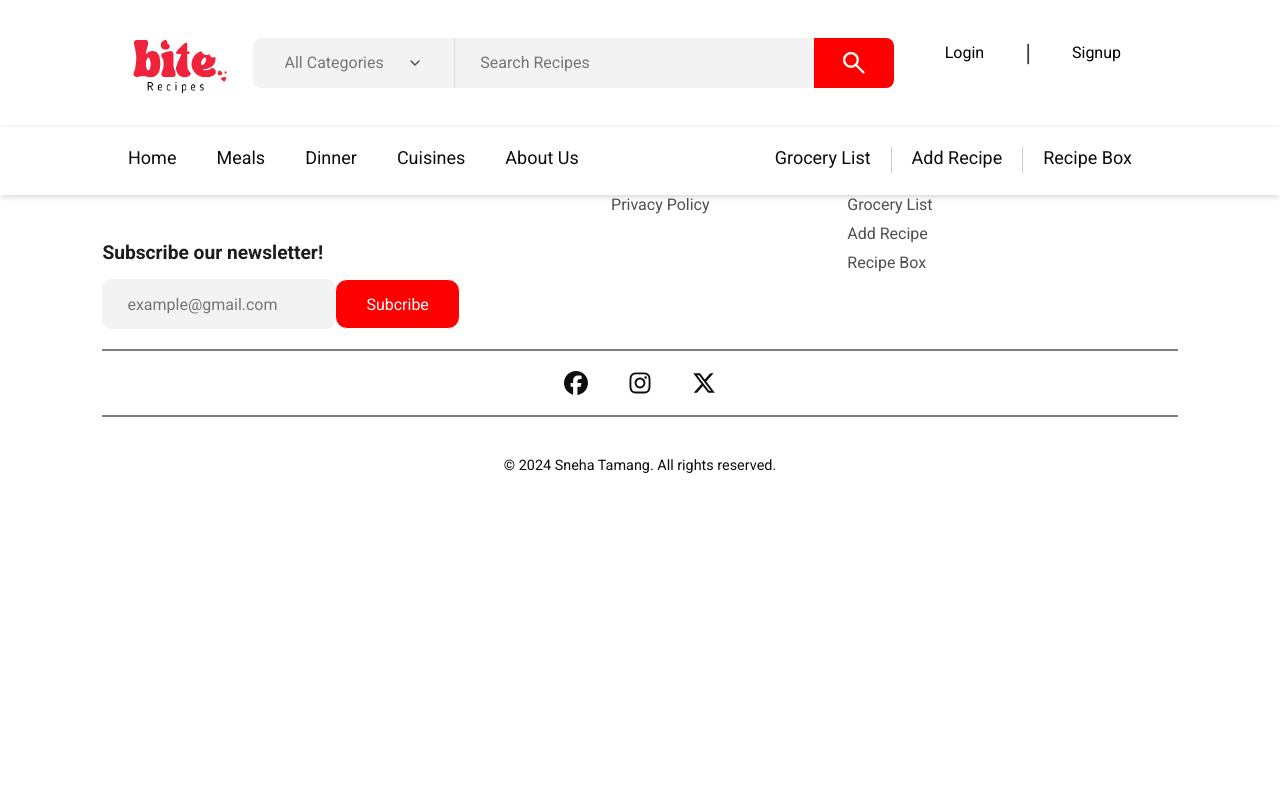
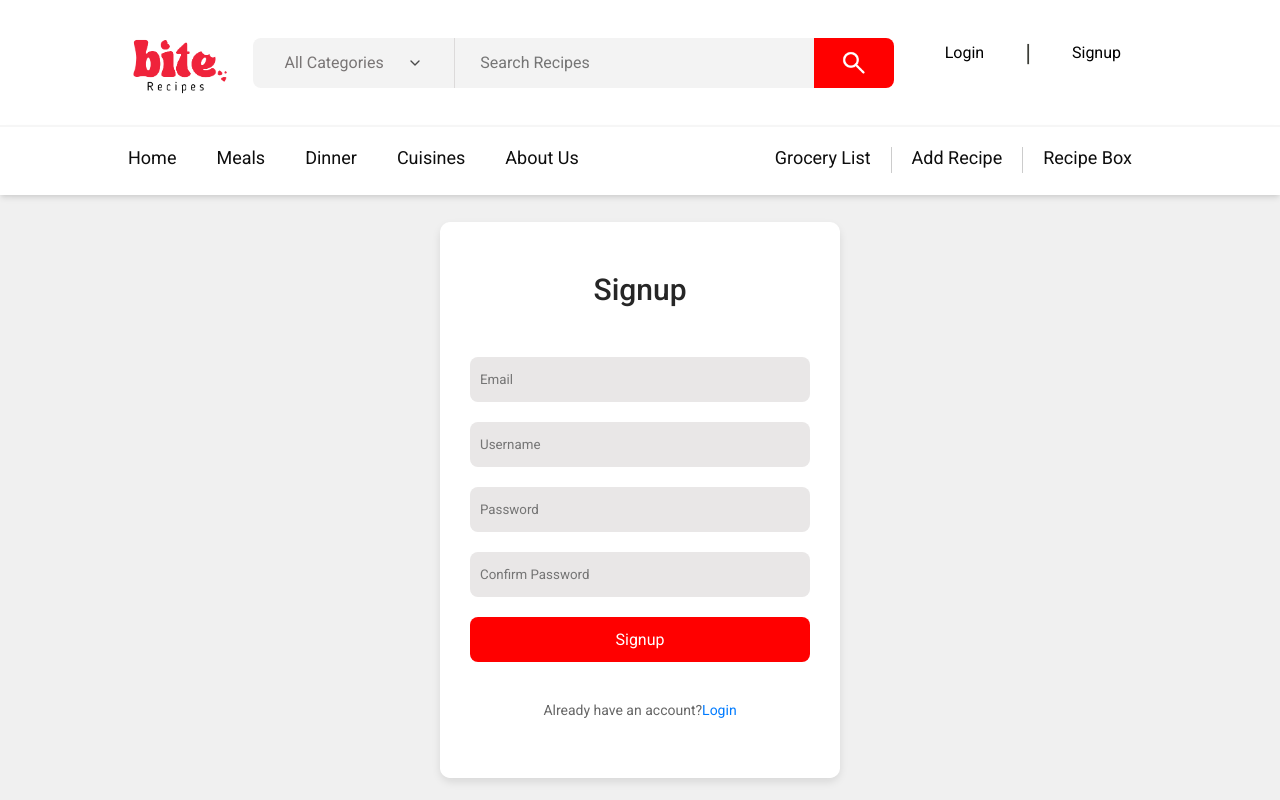
Before and after one commit to sneha-at-hub/recipe-sharing-application, a React (Vite) app in the folder frontend/: page /signup in a window 1280 px wide. Shown: the top 800 px of the page. Built offline with nearby package versions, Linux system fonts and the light colour scheme.

Commit message:
signup page

```diff
--- a/frontend/src/App.jsx
+++ b/frontend/src/App.jsx
@@ -4,11 +4,12 @@ import { Route, Routes } from "react-router-dom";
 import Meals from "./pages/Meals/Meals";
 import Popular from "./components/Popular/Popular";
 import Footer from "./components/Footer/Footer";
-import Login from "./components/Login/Login";
+import Login from "./pages/Login/Login";
 import Detail from "./pages/Detail/Detail";
 import Addrecipeshere from "./pages/Recipes/Addrecipeshere";
 import Demo from "./components/Description/Demo";
 import Grocery from "./components/GroceryList/Grocery";
+import Signup from "./pages/Signup/Signup";
 
 const App = () => {
   return (
@@ -21,6 +22,9 @@ const App = () => {
           <Route path="/Meals" element={<Meals />} />
           <Route path="/popular" element={<Popular />} />
           <Route path="/login" element={<Login />} />
+
+          <Route path="/signup" element={<Signup />} />
+
           <Route path="/detail" element={<Detail />} />
           <Route path="/recipeadd" element={<Addrecipeshere />} />
           <Route path="/Demo" element={<Demo />} />
--- /dev/null
+++ b/frontend/src/pages/Signup/Signup.jsx
@@ -0,0 +1,120 @@
+import { useState } from "react";
+import "./Signup.css";
+import { assets } from "../../assets/assets";
+
+const Signup = () => {
+  const [email, setEmail] = useState("");
+  const [username, setUsername] = useState("");
+  const [password, setPassword] = useState("");
+  const [confirmPassword, setConfirmPassword] = useState("");
+  const [error, setError] = useState("");
+  const [success, setSuccess] = useState("");
+
+  const handleSubmit = async (e) => {
+    e.preventDefault();
+
+    // Basic validation
+    if (!email || !username || !password || !confirmPassword) {
+      setError("All fields are required");
+      return;
+    }
+
+    if (password !== confirmPassword) {
+      setError("Passwords do not match");
+      return;
+    }
+
+    // Prepare the data for the API request
+    const data = {
+      email: email,
+      username: username,
+      password: password,
+      password2:confirmPassword,
+    };
+
+    try {
+      const response = await fetch("http://localhost:8000/api/register/", {
+        method: "POST",
+        headers: {
+          "Content-Type": "application/json",
+        },
+        body: JSON.stringify(data),
+      });
+
+      if (response.ok) {
+        const responseData = await response.json();
+        setSuccess("Signup successful! You can now login.");
+        setError(""); // Clear any previous error
+        // Reset form fields
+        setEmail("");
+        setUsername("");
+        setPassword("");
+        setConfirmPassword("");
+      } else {
+        // If response is not ok, parse the error message
+        const errorData = await response.json();
+        console.error("Error response:", errorData);
+        setError(
+          errorData.error || "Signup failed. Please ensure all fields are filled correctly."
+        );
+      }
+    } catch (error) {
+      console.error("Request failed:", error);
+      setError("An error occurred. Please try again.");
+    }
+  };
+
+  return (
+    <div className="Login">
+      <div className="main">
+        <div className="right-container">
+          <h1>Signup</h1>
+          <form onSubmit={handleSubmit}>
+            <input
+              type="text"
+              placeholder="Email"
+              value={email}
+              onChange={(e) => setEmail(e.target.value)}
+            />
+            <input
+              type="text"
+              placeholder="Username"
+              value={username}
+              onChange={(e) => setUsername(e.target.value)}
+            />
+            <input
+              type="password"
+              placeholder="Password"
+              value={password}
+              onChange={(e) => setPassword(e.target.value)}
+            />
+            <input
+              type="password"
+              placeholder="Confirm Password"
+              value={confirmPassword}
+              onChange={(e) => setConfirmPassword(e.target.value)}
+            />
+            <button type="submit" className="login-btn1">
+              Signup
+            </button>
+            {error && (
+              <p className="error" style={{ color: "red" }}>
+                {error}
+              </p>
+            )}
+            {success && (
+              <p className="success" style={{ color: "green" }}>
+                {success}
+              </p>
+            )}
+          </form>
+          <p>
+            Already have an account? <a href="/login">Login</a>
+          </p>
+        </div>
+      </div>
+    </div>
+  );
+};
+
+export default Signup;
```
Also changed, not shown: frontend/src/pages/Login/Login.css (renamed from frontend/src/components/Login/Login.css), frontend/src/pages/Login/Login.jsx (renamed from frontend/src/components/Login/Login.jsx), frontend/src/pages/Signup/Signup.css (added), 1 other file (tests, documents, lock files or other folders).
